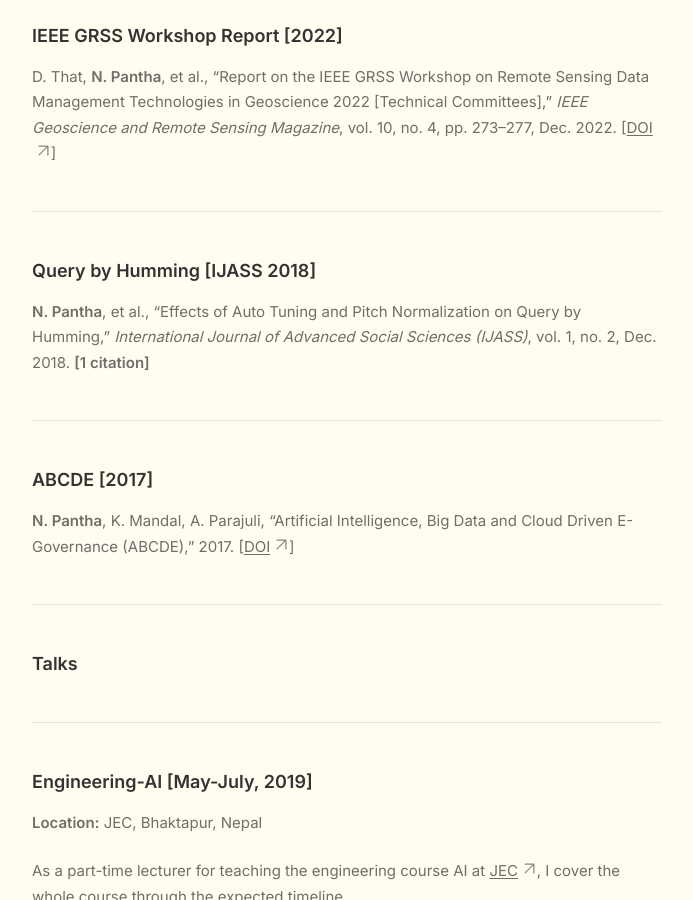
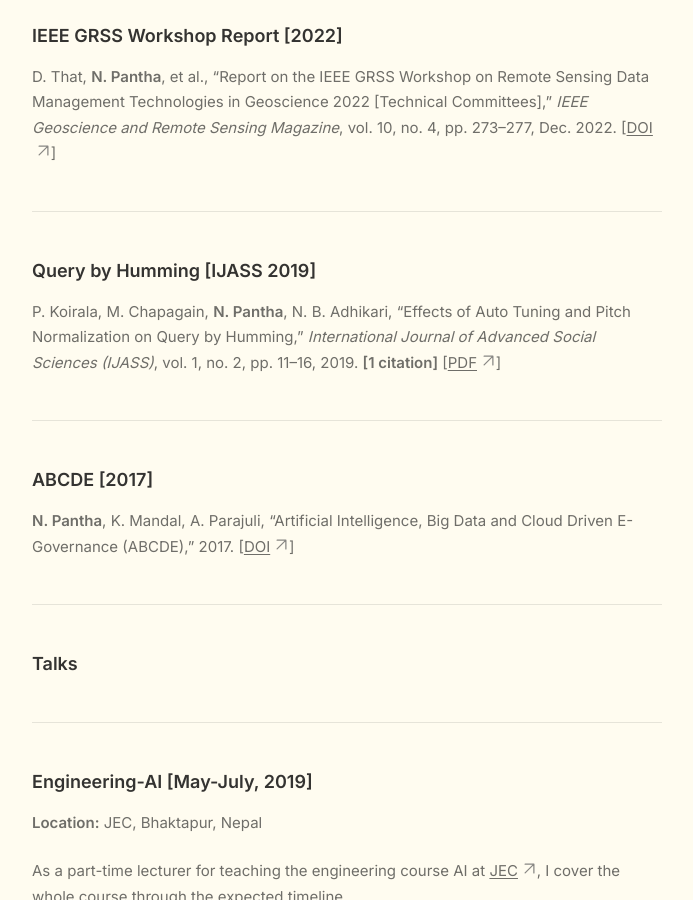
Before and after one commit to NISH1001/NISH1001.github.io, a Jekyll site: the page built from pages/research.md, in a window 1280 px wide and 900 px high, scrolled down 3529 px. Shown: the whole window, without its empty margins (293-986 px from the left). Built offline with Jekyll 4.4.1, drawn with Linux system fonts in a browser that asks for light colours; some of the changed text lies outside the part shown.

Commit message:
Correct the IJASS entry with authors, pages and a direct PDF link
cv_niw.tex records this as "N. Pantha, et al." in IJASS vol. 1 no. 2, December 2018,
which lost the co-authors the previous blog version had. Restored them, and the
publisher URL supplies two details neither source carried: pages 11-16, and 2019 rather
than December 2018 — which also matches what Google Scholar reports. Added the PDF link,
verified reachable.

The venue itself is confirmed as IJASS, so the earlier ICAEIC 2019 attribution on this
page was wrong.

```diff
--- a/pages/research.md
+++ b/pages/research.md
@@ -97,9 +97,9 @@ D. That, **N. Pantha**, et al., "Report on the IEEE GRSS Workshop on Remote Sens
 
 ---
 
-### Query by Humming [IJASS 2018]
+### Query by Humming [IJASS 2019]
 
-**N. Pantha**, et al., "Effects of Auto Tuning and Pitch Normalization on Query by Humming," *International Journal of Advanced Social Sciences (IJASS)*, vol. 1, no. 2, Dec. 2018. **[1 citation]**
+P. Koirala, M. Chapagain, **N. Pantha**, N. B. Adhikari, "Effects of Auto Tuning and Pitch Normalization on Query by Humming," *International Journal of Advanced Social Sciences (IJASS)*, vol. 1, no. 2, pp. 11–16, 2019. **[1 citation]** [[PDF](https://ictaes.org/wp-content/uploads/2019/IJASS_01_02/2.11-16-Effects-of-Auto-Tuning-and-Pitch-Normalization-on-Query-by-Humming.pdf)]
 
 ---
 
```
